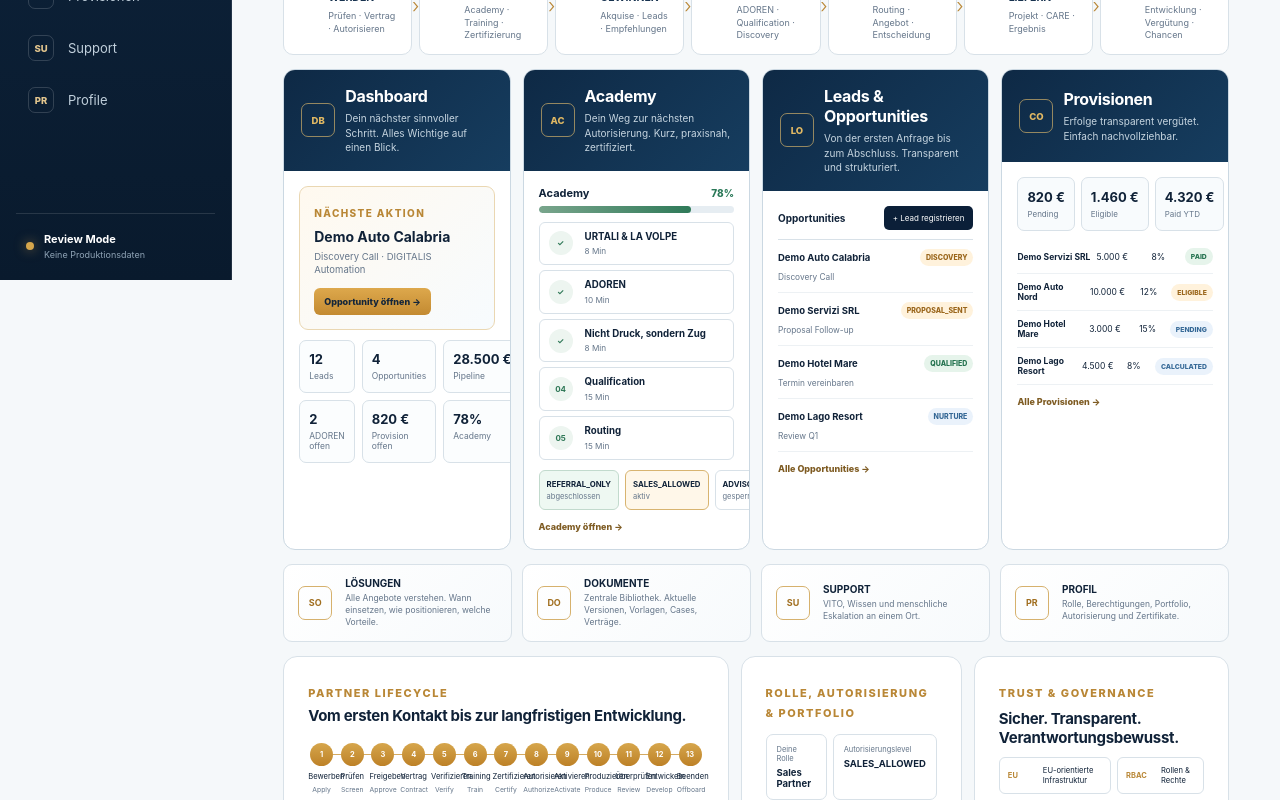
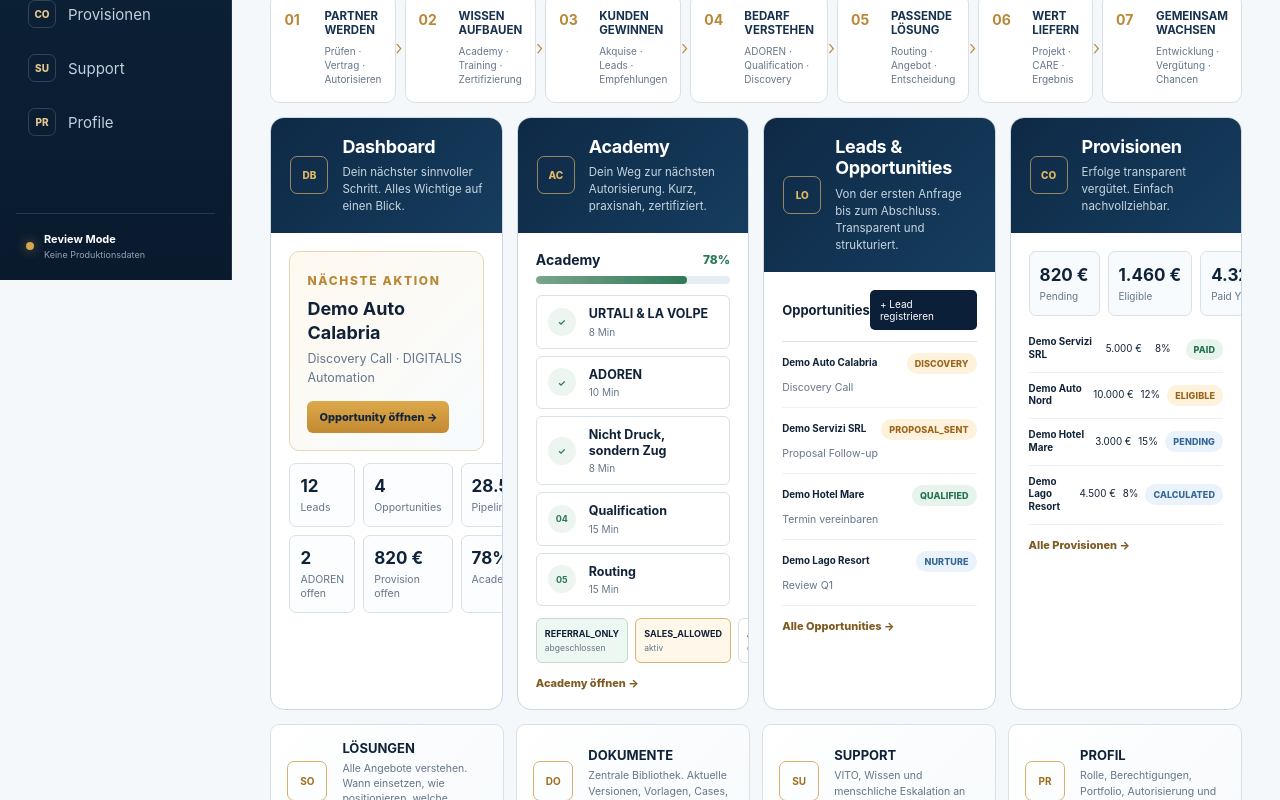
Before and after one commit to lavolpeofficial/vito-platform, a Next.js app in the folder apps/partner-portal/: page / in a window 1280 px wide. Shown: the part 520-1320 px from the top of the page. Built offline with nearby package versions, Linux system fonts and the light colour scheme.

Commit message:
style(partner-portal): apply premium readability typography v1.3

```diff
--- a/apps/partner-portal/app/globals.css
+++ b/apps/partner-portal/app/globals.css
@@ -789,3 +789,293 @@ small { color: var(--muted); }
   .northstar-journey strong { font-size: 10px; }
   .northstar-journey small { font-size: 8.8px; }
 }
+
+
+/* V1.3 premium readability system — larger type, lower density, same information architecture */
+@media (min-width: 1181px) {
+  .portal-main {
+    width: min(1480px, 100%);
+    padding-left: clamp(24px, 3vw, 44px);
+    padding-right: clamp(24px, 3vw, 44px);
+  }
+}
+
+.portal-nav-link {
+  min-height: 46px;
+  font-size: 15px;
+}
+.portal-nav-link i {
+  width: 28px;
+  height: 28px;
+  font-size: 10px;
+}
+.portal-brand strong { font-size: 30px; }
+.portal-brand span { font-size: 10.5px; }
+.portal-brand small { font-size: 10.5px; }
+
+.northstar-brand-copy .eyebrow { font-size: 13px; }
+.northstar-brand-copy h1 {
+  font-size: clamp(52px, 4.9vw, 78px);
+  line-height: .94;
+}
+.northstar-brand-copy h2 {
+  font-size: clamp(25px, 2.15vw, 34px);
+}
+.northstar-brand-copy p {
+  font-size: 16px;
+  line-height: 1.62;
+}
+.northstar-values strong { font-size: 12px; }
+.northstar-values small { font-size: 10px; line-height: 1.4; }
+.northstar-values > div > b {
+  width: 36px;
+  height: 36px;
+  font-size: 10px;
+}
+
+.northstar-journey { gap: 9px; }
+.northstar-journey article {
+  min-height: 100px;
+  grid-template-columns: 30px 1fr;
+  gap: 10px;
+  padding: 15px 13px;
+}
+.northstar-journey article > b { font-size: 14px; }
+.northstar-journey strong {
+  font-size: 13px;
+  line-height: 1.28;
+}
+.northstar-journey small {
+  margin-top: 6px;
+  font-size: 11px;
+  line-height: 1.42;
+}
+
+.northstar-primary-grid { gap: 14px; }
+.northstar-workcard {
+  min-height: 470px;
+  border-radius: 14px;
+}
+.northstar-workcard > header {
+  min-height: 106px;
+  grid-template-columns: 40px 1fr;
+  gap: 12px;
+  padding: 18px 19px;
+}
+.workcard-icon {
+  width: 38px;
+  height: 38px;
+  font-size: 10px;
+}
+.northstar-workcard > header h2 {
+  font-size: 20px;
+  line-height: 1.2;
+}
+.northstar-workcard > header p {
+  margin-top: 7px;
+  font-size: 13px;
+  line-height: 1.48;
+}
+.workcard-body { padding: 18px; }
+
+.mini-next-action {
+  padding: 17px;
+  border-radius: 10px;
+}
+.mini-next-action .eyebrow { font-size: 12px; }
+.mini-next-action strong {
+  margin-top: 8px;
+  font-size: 18px;
+  line-height: 1.3;
+}
+.mini-next-action small {
+  margin-top: 6px;
+  font-size: 12.5px;
+  line-height: 1.5;
+}
+.mini-next-action a {
+  margin-top: 13px;
+  padding: 9px 12px;
+  font-size: 11px;
+}
+
+.mini-metrics {
+  gap: 8px;
+  margin-top: 12px;
+}
+.mini-metrics div { padding: 12px 10px; }
+.mini-metrics strong { font-size: 17px; }
+.mini-metrics span {
+  margin-top: 5px;
+  font-size: 10.5px;
+  line-height: 1.3;
+}
+
+.academy-mini-head strong { font-size: 14px; }
+.academy-mini-head span { font-size: 12px; }
+.academy-card .progress {
+  height: 8px;
+  margin: 8px 0 11px;
+}
+.academy-mini-list { gap: 7px; }
+.academy-mini-row {
+  grid-template-columns: 31px 1fr;
+  gap: 10px;
+  padding: 10px 11px;
+}
+.academy-mini-row > b {
+  width: 28px;
+  height: 28px;
+  font-size: 9px;
+}
+.academy-mini-row strong {
+  font-size: 12.5px;
+  line-height: 1.3;
+}
+.academy-mini-row small {
+  margin-top: 3px;
+  font-size: 10px;
+}
+.authorization-mini {
+  gap: 7px;
+  margin-top: 12px;
+}
+.authorization-mini div { padding: 9px 8px; }
+.authorization-mini strong { font-size: 9px; }
+.authorization-mini small {
+  margin-top: 4px;
+  font-size: 8.5px;
+}
+
+.mini-tabs {
+  padding-bottom: 11px;
+}
+.mini-tabs strong { font-size: 13px; }
+.mini-tabs a {
+  padding: 8px 10px;
+  font-size: 10px;
+}
+.mini-table > a {
+  gap: 7px 10px;
+  padding: 11px 0;
+}
+.mini-table > a > strong {
+  font-size: 12.5px;
+  line-height: 1.3;
+}
+.mini-table > a > small {
+  font-size: 10.5px;
+  line-height: 1.42;
+}
+.mini-table .stage,
+.commission-mini-table .stage {
+  padding: 5px 8px;
+  font-size: 9px;
+  letter-spacing: .01em;
+}
+
+.commission-kpis { gap: 8px; }
+.commission-kpis div { padding: 13px 10px; }
+.commission-kpis strong { font-size: 17px; }
+.commission-kpis span {
+  margin-top: 5px;
+  font-size: 10px;
+}
+.commission-mini-table { margin-top: 10px; }
+.commission-mini-table > div {
+  grid-template-columns: 1.25fr .75fr .42fr auto;
+  gap: 7px;
+  padding: 10px 0;
+}
+.commission-mini-table strong,
+.commission-mini-table span {
+  font-size: 10.5px;
+  line-height: 1.3;
+}
+
+.northstar-inline-link {
+  margin-top: 13px;
+  font-size: 11px;
+}
+
+.northstar-shortcuts { gap: 12px; }
+.northstar-shortcuts > a {
+  min-height: 92px;
+  grid-template-columns: 42px 1fr;
+  gap: 13px;
+  padding: 15px 16px;
+}
+.northstar-shortcuts > a > b {
+  width: 40px;
+  height: 40px;
+  font-size: 10px;
+}
+.northstar-shortcuts strong { font-size: 13px; }
+.northstar-shortcuts small {
+  margin-top: 5px;
+  font-size: 10.5px;
+  line-height: 1.45;
+}
+
+.northstar-lower-grid .panel { padding: 26px; }
+.northstar-lifecycle .section-head h2,
+.northstar-trust h2 {
+  font-size: 18px;
+}
+.lifecycle-track b {
+  width: 26px;
+  height: 26px;
+  font-size: 8px;
+}
+.lifecycle-track span {
+  font-size: 9px;
+  line-height: 1.3;
+}
+.lifecycle-track small {
+  margin-top: 5px;
+  font-size: 8px;
+}
+
+.role-summary span { font-size: 9px; }
+.role-summary strong {
+  margin-top: 5px;
+  font-size: 12px;
+}
+.portfolio-mini > div { padding: 9px 0; }
+.portfolio-mini strong { font-size: 10px; }
+.portfolio-mini span { font-size: 9px; }
+
+.trust-grid div {
+  grid-template-columns: 31px 1fr;
+  padding: 10px;
+}
+.trust-grid b { font-size: 8.5px; }
+.trust-grid span {
+  font-size: 9.5px;
+  line-height: 1.35;
+}
+
+@media (max-width: 1360px) and (min-width: 1181px) {
+  .northstar-journey strong { font-size: 11.5px; }
+  .northstar-journey small { font-size: 10px; }
+  .northstar-workcard > header h2 { font-size: 18px; }
+  .northstar-workcard > header p { font-size: 11.5px; }
+  .mini-table > a > strong,
+  .commission-mini-table strong,
+  .commission-mini-table span { font-size: 9.8px; }
+}
+
+@media (max-width: 1180px) {
+  .northstar-workcard { min-height: 430px; }
+  .northstar-workcard > header h2 { font-size: 19px; }
+  .northstar-workcard > header p { font-size: 12px; }
+}
+
+@media (max-width: 820px) {
+  .portal-nav-link { font-size: 13px; }
+  .northstar-brand-copy p { font-size: 14px; }
+  .northstar-journey article { min-height: 88px; }
+  .northstar-journey strong { font-size: 11.5px; }
+  .northstar-journey small { font-size: 9.8px; }
+  .northstar-workcard { min-height: auto; }
+}
```
